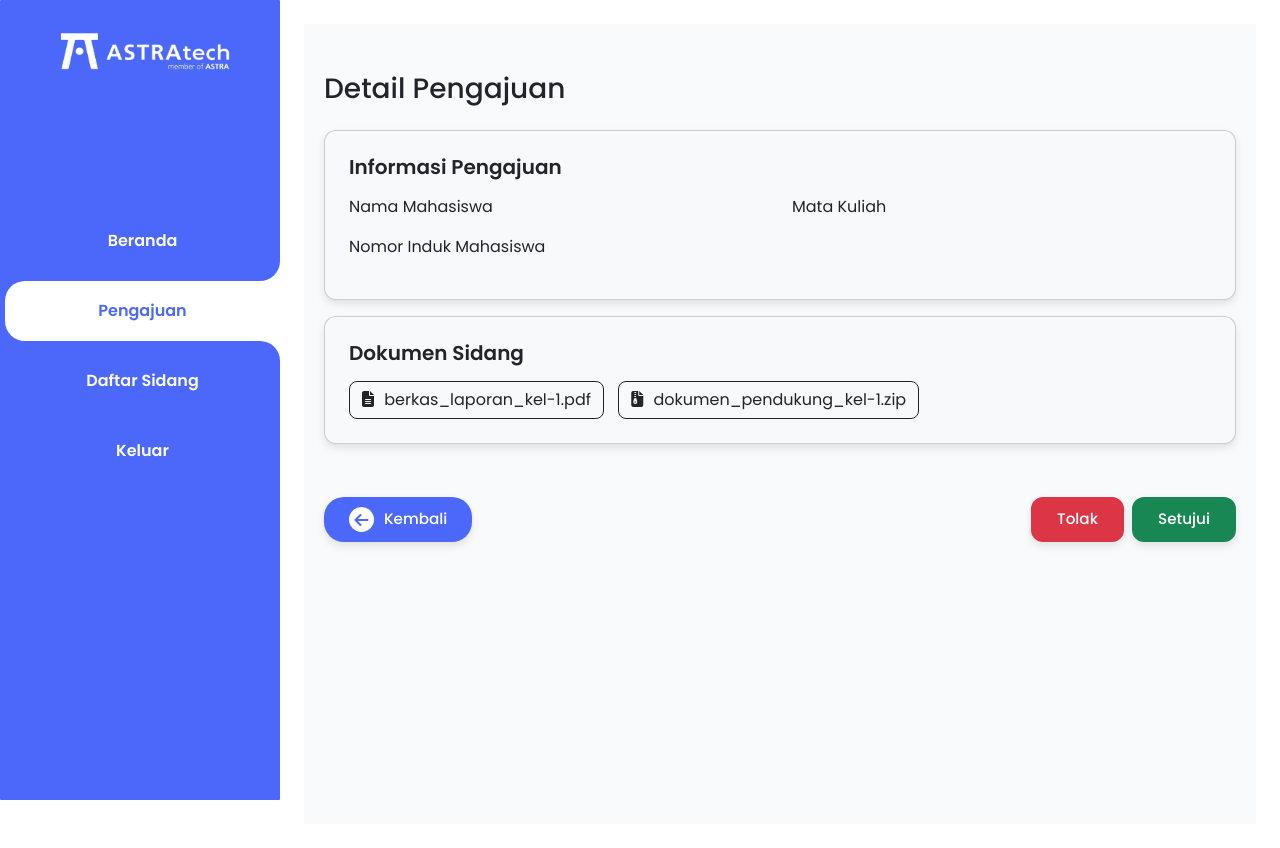
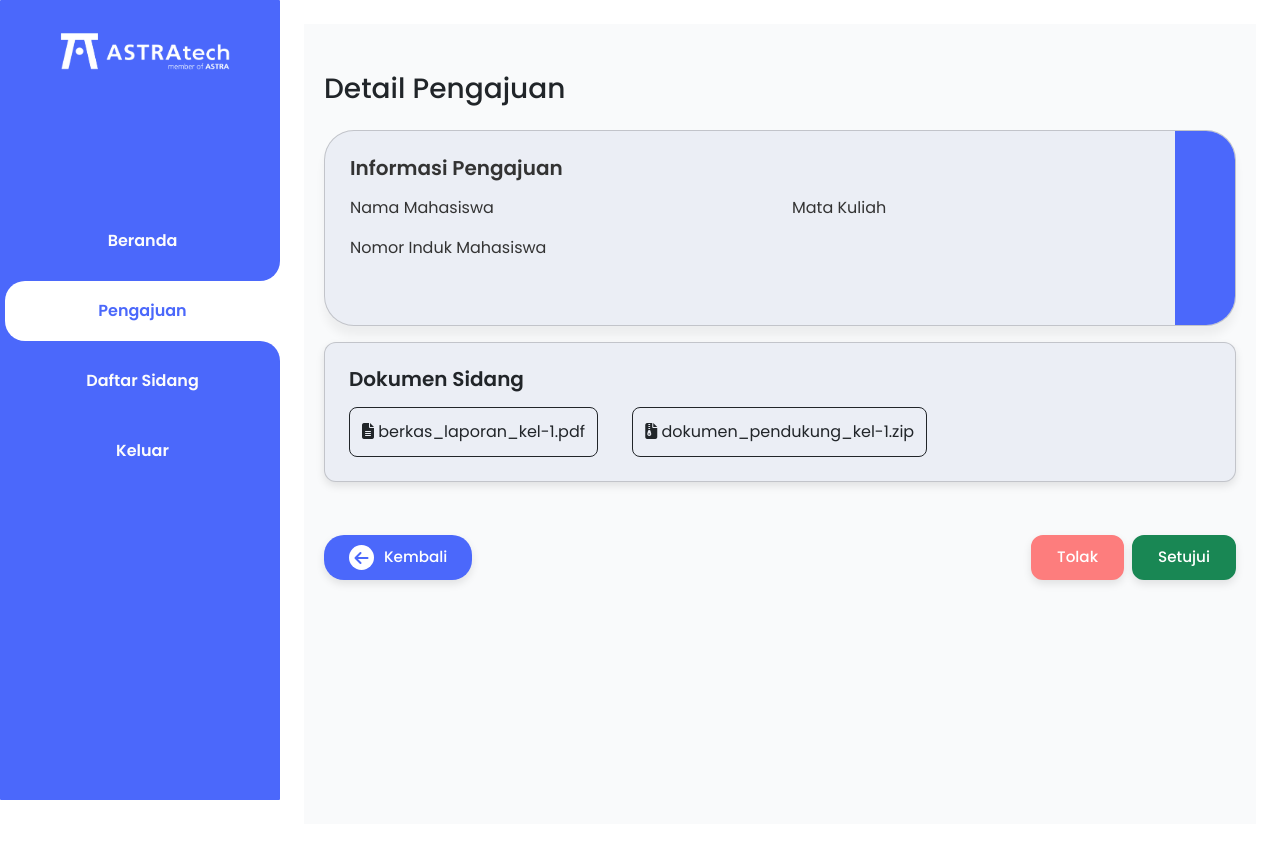
Before and after one commit to Ivann4y/Pro-PengajuanSidang, a PHP site: page /views/dosen/dDetailPengajuan.php in a window 1280 px wide. Run offline with PHP 8.4, Linux system fonts and the light colour scheme; data that the repository does not hold is empty; some libraries are stand-ins or nearby versions.

Commit message:
detailPengajuan,benerin card

```diff
--- a/views/dosen/dDetailPengajuan.php
+++ b/views/dosen/dDetailPengajuan.php
@@ -48,15 +48,15 @@
     }
 
     .btn-danger.btn-circle {
-      background-color: #dc3545;
+      background-color: #FD7D7D;
       color: white;
-      border: 2px solid #dc3545;
+      border: 2px solid #FD7D7D;
     }
 
     .btn-danger.btn-circle:hover {
       background-color: transparent;
-      color: #dc3545;
-      border: 2px solid #dc3545;
+      color: #FD7D7D;
+      border: 2px solid #FD7D7D;
     }
 
     .btn-success.btn-circle {
@@ -82,39 +82,29 @@
       font-weight: 500;
     }
 
-    .file-pill {
-      background: #f4f6fa;
-      border: 2px solid #2f3a8f;
-      border-radius: 30px;
-      padding: 6px 12px;
-      margin-right: 10px;
-      display: inline-flex;
-      align-items: center;
-    }
 
-    .file-pill i {
-      margin-right: 6px;
-    }
-
-    .info-pengajuan {
-      background-color: #f8f9fa; /* default card bg */
+    .info-p {
+      background-color: #efefef; /* default card bg */
       color: #212529;
       transition: background-color 0.3s ease, color 0.3s ease;
     }
 
-    .info-pengajuan:hover {
-      background-color: #0d6efd; /* biru Bootstrap */
+    .info-p:hover {
+      background-color: #4B68FB; /* biru Bootstrap */
       color: #fff;
     }
 
-    .info-pengajuan:hover p,
-    .info-pengajuan:hover h5 {
+    .info-p:hover p,
+    .info-p:hover h5 {
       color: #fff;
     }
 
+
     .dokumen-sidang {
-      background-color: #f8f9fa; /* default */
-      color: #212529;        transition: background-color 0.3s ease, color 0.3s ease;
+      background-color: #ebeef5; /* default */
+      color: #212529;
+      transition: background-color 0.3s ease, color 0.3s ease;
+
     }
 
     .dokumen-sidang:hover {
@@ -124,14 +114,15 @@
 
     .dokumen-sidang:hover h5,
     .dokumen-sidang:hover .file-link {
-      color: #fff;
+      border-color: #fff;
+      color: #fff
     }
 
     .file-link {
       display: inline-block;
       align-items: center;
       gap: 8px;
-      padding: 6px 12px;
+      padding:12px 12px;
       border: 1px solid #212529;  /* border hitam default */
       border-radius: 8px;
       background-color: transparent;
@@ -139,7 +130,9 @@
       transition: all 0.3s ease;
       text-decoration: none;
       cursor: pointer;
+      margin-right: 30px
     }
+
     .file-link i {
       transition: color 0.3s ease;
       color: inherit;
@@ -207,6 +200,70 @@
             color: white;
         }
 
+        .info-pengajuan {
+            position: relative;
+            background: rgb(235, 238, 245);
+            border-radius: 30px;
+            box-shadow: 0 10px 10px rgba(0, 0, 0, 0.05);
+            padding: 25px;
+            display: flex;
+            justify-content: space-between;
+            flex-wrap: wrap;
+            margin-bottom: 25px;
+            overflow: hidden;
+            transition: background-color 0.4s ease;
+            /* margin-right: 8px;
+            margin-left: 8px; */
+        }
+
+        .info-pengajuan::after {
+            content: "";
+            position: absolute;
+            top: 0;
+            right: 0;
+            width: 60px;
+            height: 100%;
+            background-color: #4B68FB;
+            border-top-right-radius: 20px;
+            border-bottom-right-radius: 20px;
+            transition: width 0.4s ease;
+            z-index: 0;
+        }
+
+        .info-pengajuan:hover::after {
+            width: 100%;
+            border-radius: 20px;
+        }
+
+        .info-pengajuan .section {
+            z-index: 1;
+            color: #333;
+            transition: color 0.4s ease;
+        }
+
+        .info-pengajuan:hover .section {
+            color: white;
+        }
+
+        .info-pengajuan .section i {
+            margin-right: 10px;
+            color: rgb(70, 70, 70);
+            transition: color 0.4s ease;
+            width: 20px;
+            text-align: center;
+        }
+
+        .info-pengajuan:hover .section i{
+            color: white;
+        }
+
+        /* .info-pengajuan .section p,
+        .info-pengajuan .section h5 {
+           transition: color 0.4s ease;
+        } */
+
+
+
   </style>
 </head>
 
@@ -260,23 +317,24 @@
   <h3 class="mb-4">Detail Pengajuan</h3>
 
 <div class="card mb-3 info-pengajuan">
-    <h5 class="fw-semibold">Informasi Pengajuan</h5>
+    <h5 class="fw-semibold section">Informasi Pengajuan</h5>
     <div class="row mt-2">
-        <div class="col-md-6">
+        <div class="col-md-6 section">
             <p class="mb-1">Nama Mahasiswa</p>
             <p class="fw-bold"><?php echo htmlspecialchars($mahasiswa['nama']); ?></p>
 
             <p class="mb-1">Nomor Induk Mahasiswa</p>
             <p class="fw-bold"><?php echo htmlspecialchars($mahasiswa['nim']); ?></p>
         </div>
-        <div class="col-md-6">
+        <div class="col-md-6 section">
             <p class="mb-1">Mata Kuliah</p>
             <p class="fw-bold"><?php echo htmlspecialchars($mahasiswa['mata_kuliah']); ?></p>
 
             <?php
             if (isset($mahasiswa['judul_sidang'])) {
             ?>
-                <p class="mb-1 mt-3">Judul Sidang</p> <p class="fw-bold"><?php echo htmlspecialchars($mahasiswa['judul_sidang']); ?></p>
+                <p class="mb-1 mt-3">Judul Sidang</p>
+                <p class="fw-bold"><?php echo htmlspecialchars($mahasiswa['judul_sidang']); ?></p>
             <?php
             }
             ?>
@@ -284,7 +342,7 @@
     </div>
 </div>
 
-<div class="card mb-3 dokumen-sidang">
+<div class="card mb-3 dokumen-sidang position-relative">
   <h5 class="fw-semibold">Dokumen Sidang</h5>
   <div class="mt-2">
     <a class="file-pill text-decoration-none file-link berkas-laporan" href="#" download>
@@ -295,6 +353,18 @@
     </a>
   </div>
 </div>
+
+<!-- <div class="card mb-3 dokumen-sidang">
+  <h5 class="fw-semibold">Dokumen Sidang</h5>
+  <div class="mt-2">
+    <a class="file-pill text-decoration-none file-link berkas-laporan" href="#" download>
+      <i class="fa-solid fa-file-lines"></i> berkas_laporan_kel-1.pdf
+    </a>
+    <a class="file-pill text-decoration-none file-link berkas-laporan" href="#" download>
+      <i class="fa-solid fa-file-zipper"></i> dokumen_pendukung_kel-1.zip
+    </a>
+  </div>
+</div> -->
 
 
   <div class="d-flex justify-content-between">
```
